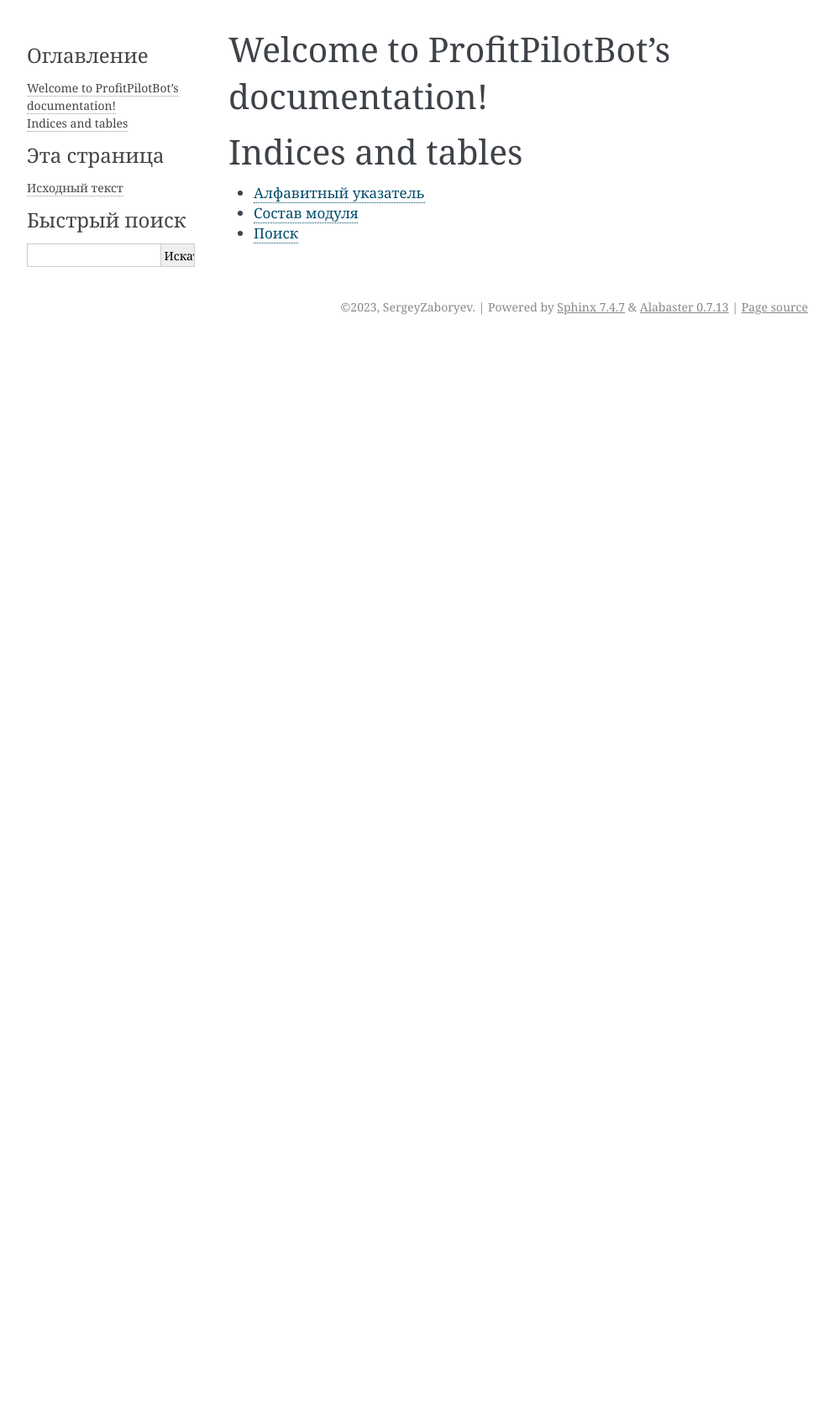
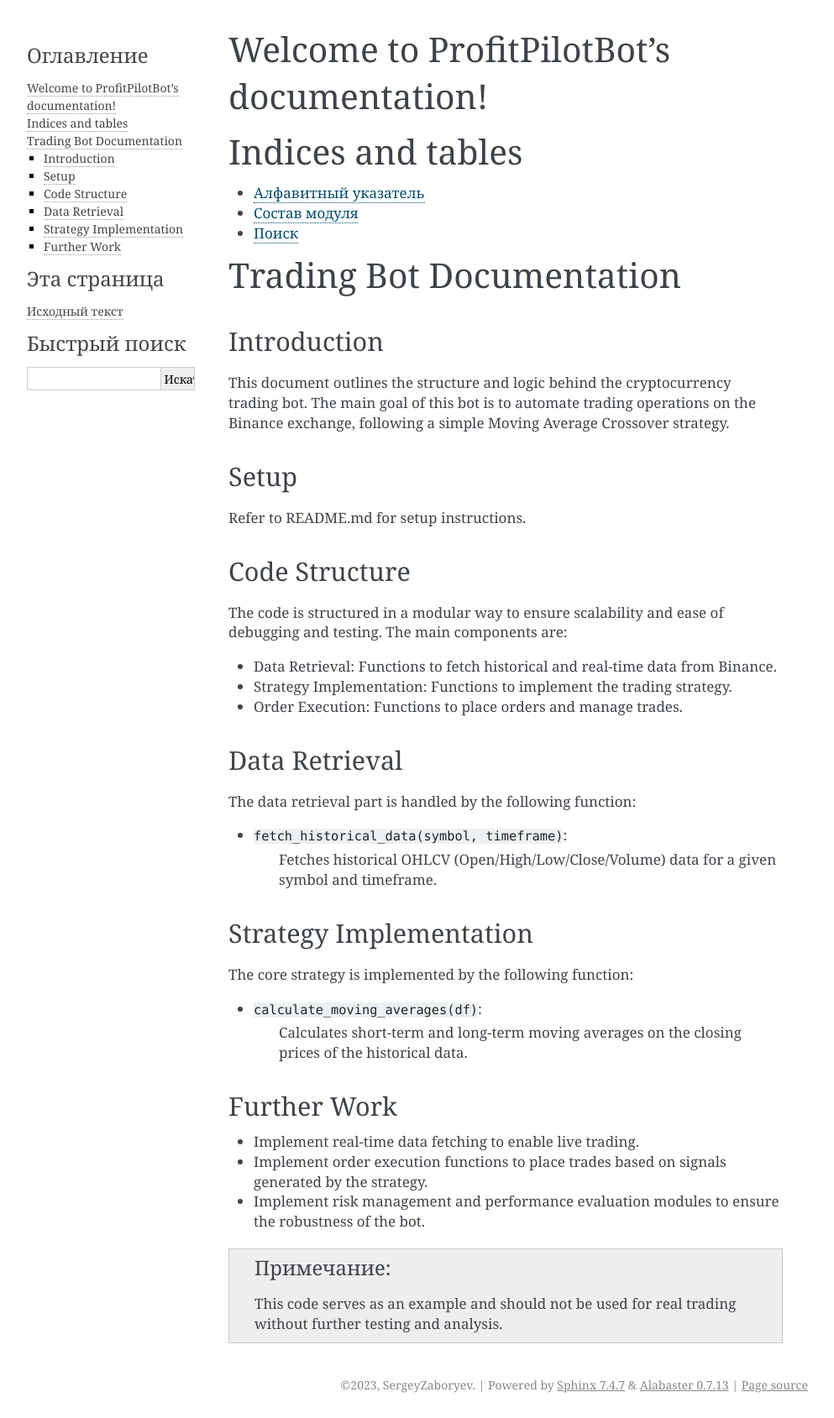
Before and after one commit to bestsergik/ProfitPilotBot, a Sphinx documentation site: the page built from docs/source/trading_bot.rst, in a window 1280 px wide. Shown: the whole page at 84% size, without its empty margins (148-1141 px from the left). Built offline with Sphinx 7.4.7, drawn with Linux system fonts in a browser that asks for light colours; before the commit the page ends 900 px from its top, so only the background shows below that.

Commit message:
Added initial documentation for the trading bot

```diff
--- a/docs/source/trading_bot.rst
+++ b/docs/source/trading_bot.rst
@@ -18,3 +18,55 @@
 * :ref:`genindex`
 * :ref:`modindex`
 * :ref:`search`
+
+
+
+Trading Bot Documentation
+=========================
+
+Introduction
+------------
+
+This document outlines the structure and logic behind the cryptocurrency trading bot.
+The main goal of this bot is to automate trading operations on the Binance exchange,
+following a simple Moving Average Crossover strategy.
+
+Setup
+-----
+
+Refer to README.md for setup instructions.
+
+Code Structure
+--------------
+
+The code is structured in a modular way to ensure scalability and ease of debugging and testing.
+The main components are:
+
+- Data Retrieval: Functions to fetch historical and real-time data from Binance.
+- Strategy Implementation: Functions to implement the trading strategy.
+- Order Execution: Functions to place orders and manage trades.
+
+Data Retrieval
+--------------
+
+The data retrieval part is handled by the following function:
+
+- ``fetch_historical_data(symbol, timeframe)``:
+    Fetches historical OHLCV (Open/High/Low/Close/Volume) data for a given symbol and timeframe.
+
+Strategy Implementation
+-----------------------
+
+The core strategy is implemented by the following function:
+
+- ``calculate_moving_averages(df)``:
+    Calculates short-term and long-term moving averages on the closing prices of the historical data.
+
+Further Work
+------------
+
+- Implement real-time data fetching to enable live trading.
+- Implement order execution functions to place trades based on signals generated by the strategy.
+- Implement risk management and performance evaluation modules to ensure the robustness of the bot.
+
+.. note:: This code serves as an example and should not be used for real trading without further testing and analysis.
```
Also changed, not shown: main.py (+23 -0 lines).
